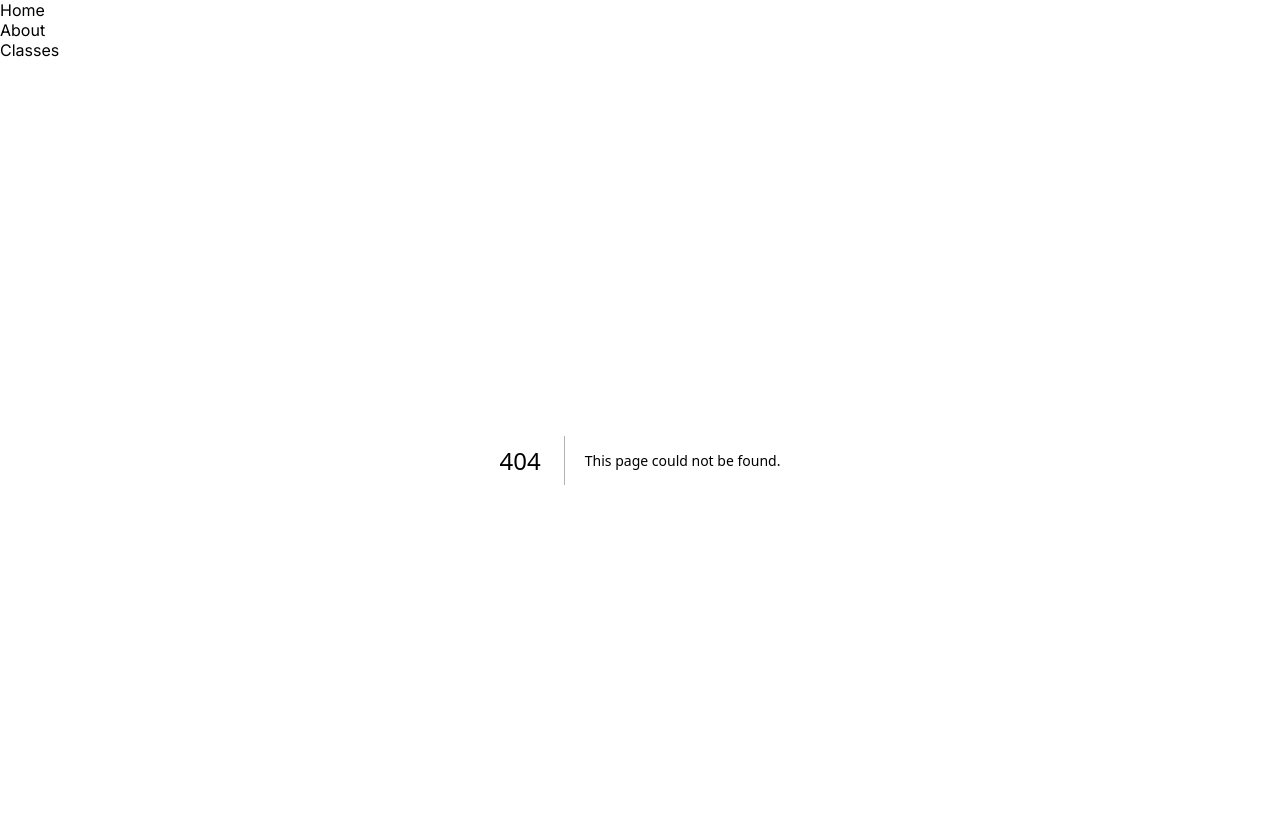
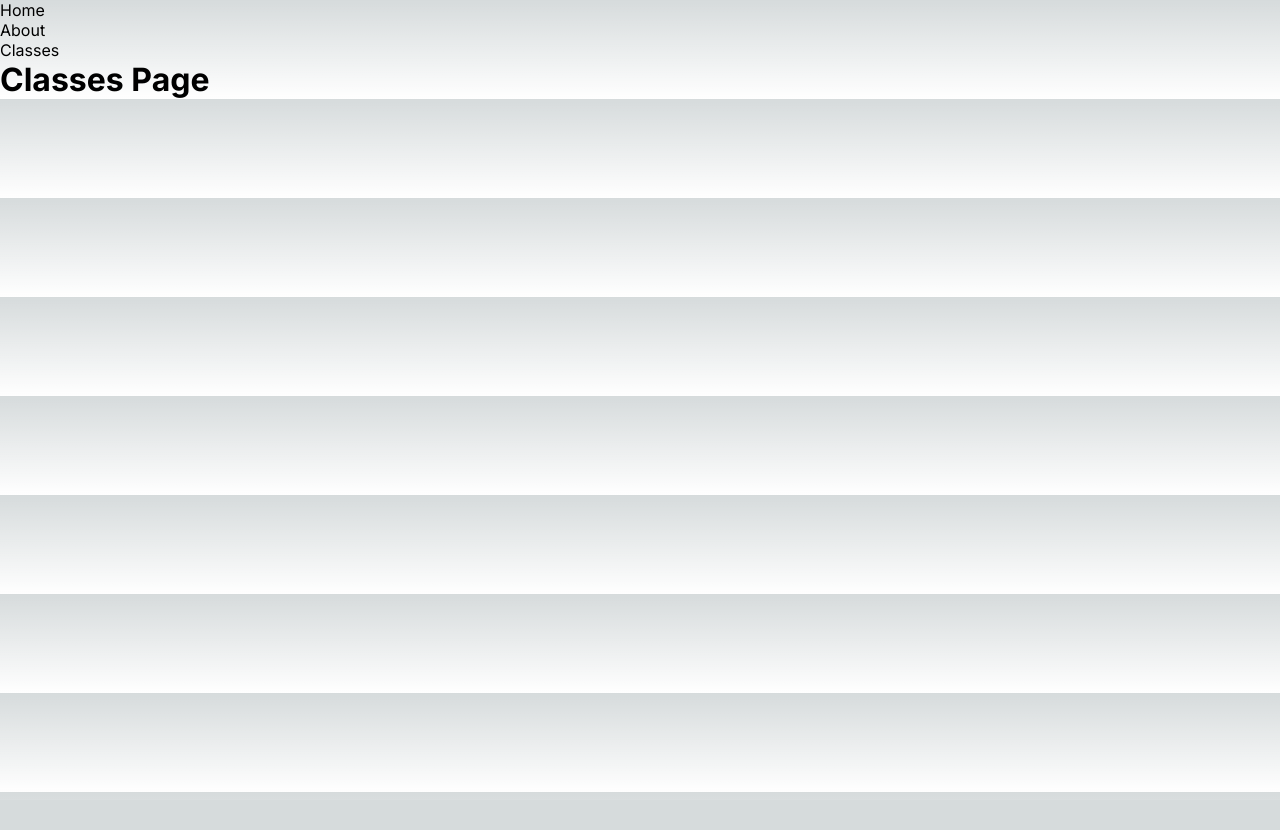
Before and after one commit to Mik20393/blog-app, a Next.js app: page /classes in a window 1280 px wide. Before the commit this address had no page. Shown: the top 830 px of the page. After the commit the page ends 800 px from the top, so only its background shows below. Built offline with nearby package versions, Linux system fonts and the light colour scheme.

Commit message:
Adding classes page

```diff
--- /dev/null
+++ b/src/app/classes/page.js
@@ -0,0 +1,9 @@
+export default function ClassesPage() {
+    return (
+        <>
+            <main>
+                <h1>Classes Page</h1>
+            </main>
+        </>
+    )
+}
```
